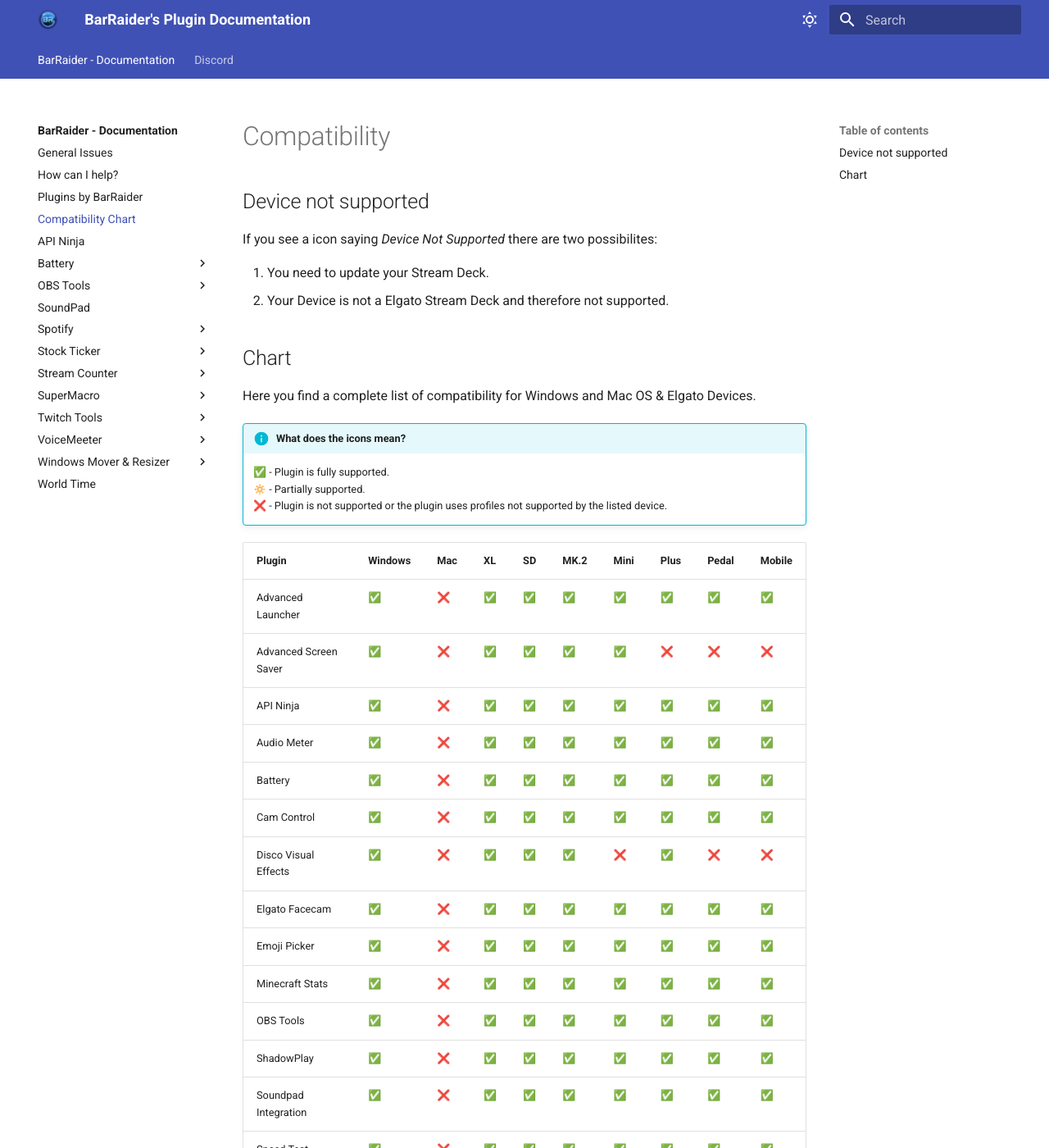
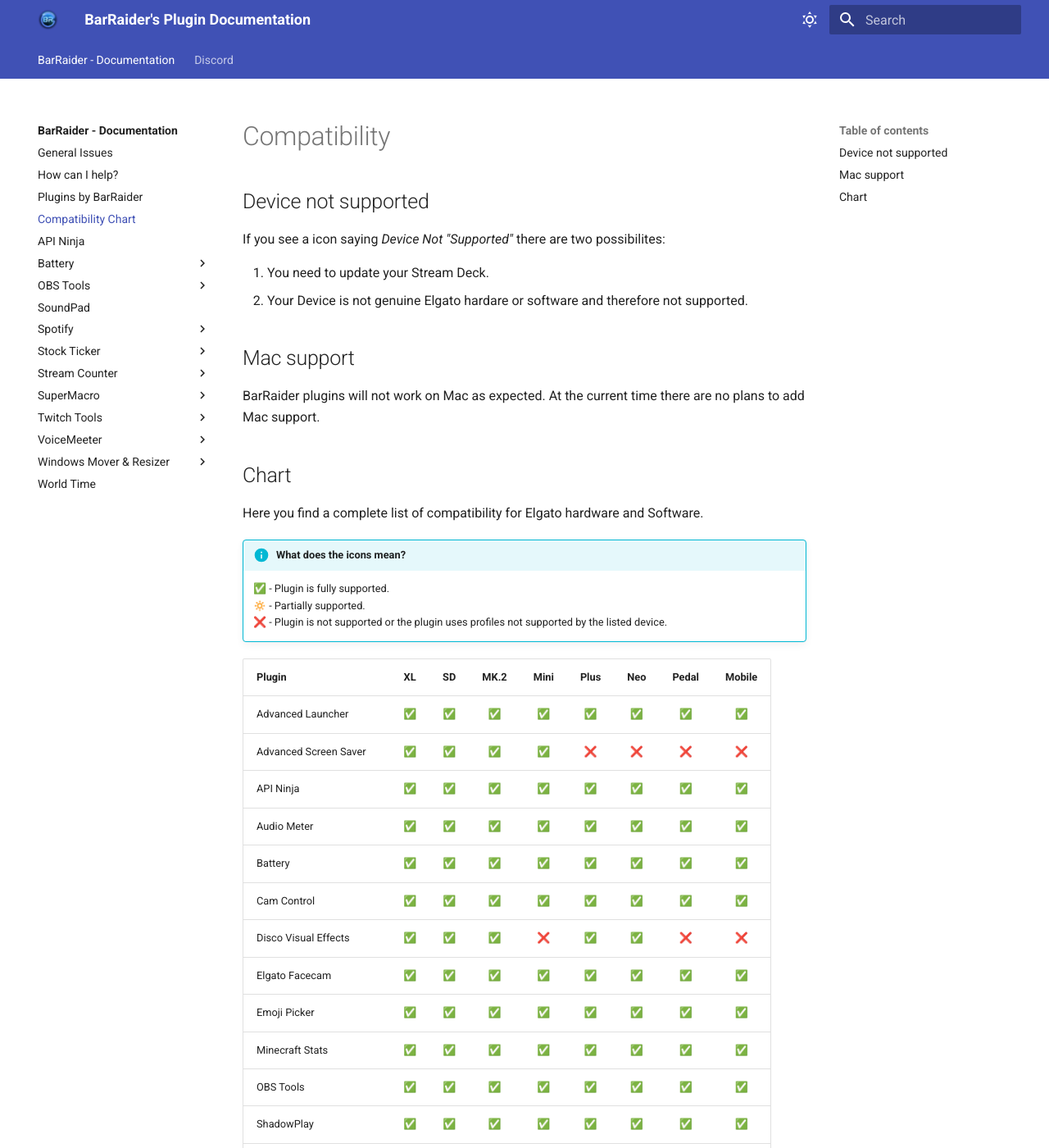
Before and after one commit to BarRaiders/barraiders.github.io, an MkDocs documentation site: the page built from docs/faqs/general/compatibility.md, in a window 1280 px wide and 1400 px high. Shown: the whole window at 82% size. Built offline with MkDocs 1.6.1 and Material for MkDocs 9.7.7, drawn with Linux system fonts in a browser that asks for light colours; comment, search, counter and statistics services are not loaded; some of the changed text lies outside the part shown.

Commit message:
Added neo to comp chart, updated spot. troublesht

```diff
--- a/docs/faqs/general/compatibility.md
+++ b/docs/faqs/general/compatibility.md
@@ -13,48 +13,52 @@
 
 ## Device not supported
 
-If you see a icon saying *Device Not Supported* there are two possibilites:
+If you see a icon saying *Device Not "Supported"* there are two possibilites:
 
 1. You need to update your Stream Deck.
-2. Your Device is not a Elgato Stream Deck and therefore not supported.
+2. Your Device is not genuine Elgato hardare or software and therefore not supported.
+
+## Mac support
+
+BarRaider plugins will not work on Mac as expected. At the current time there are no plans to add Mac support.
 
 ## Chart
-Here you find a complete list of compatibility for Windows and Mac OS & Elgato Devices.
+Here you find a complete list of compatibility for Elgato hardware and Software.
 
 
 !!! info "What does the icons mean?"
 
     [✅]("Supported") - Plugin is fully supported.<br>
-    [🔅]("Partially supported.") - Partially supported.<br>
+    [🔅]("Partially supported") - Partially supported.<br>
     [❌]("Not supported") - Plugin is not supported or the plugin uses profiles not supported by the listed device.
 
-| Plugin                  | Windows | Mac | XL  | SD  | MK.2 | Mini | Plus | Pedal | Mobile |
-| ----------------------- | ------- | --- | --- | --- | ---- | ---- | ---- | ----- | ------ |
-| Advanced Launcher       | [✅]("Supported")    | [❌]("Not supported")| [✅]("Supported")| [✅]("Supported")| [✅]("Supported") | [✅]("Supported") | [✅]("Supported") | [✅]("Supported")  | [✅]("Supported")  |
-| Advanced Screen Saver   | [✅]("Supported")    | [❌]("Not supported")| [✅]("Supported")| [✅]("Supported")| [✅]("Supported") | [✅]("Supported") | [❌]("Not supported") | [❌]("Not supported")  | [❌]("Not supported")  |
-| API Ninja               | [✅]("Supported")    | [❌]("Not supported")| [✅]("Supported")| [✅]("Supported")| [✅]("Supported") | [✅]("Supported") | [✅]("Supported") | [✅]("Supported")  | [✅]("Supported")  |
-| Audio Meter             | [✅]("Supported")    | [❌]("Not supported")| [✅]("Supported")| [✅]("Supported")| [✅]("Supported") | [✅]("Supported") | [✅]("Supported") | [✅]("Supported")  | [✅]("Supported")  |
-| Battery                 | [✅]("Supported")    | [❌]("Not supported")| [✅]("Supported")| [✅]("Supported")| [✅]("Supported") | [✅]("Supported") | [✅]("Supported") | [✅]("Supported")  | [✅]("Supported")  |
-| Cam Control             | [✅]("Supported")    | [❌]("Not supported")| [✅]("Supported")| [✅]("Supported")| [✅]("Supported") | [✅]("Supported") | [✅]("Supported") | [✅]("Supported")  | [✅]("Supported")  |
-| Disco Visual Effects    | [✅]("Supported")    | [❌]("Not supported")| [✅]("Supported")| [✅]("Supported")| [✅]("Supported") | [❌]("Not supported") | [✅]("Supported") | [❌]("Not supported")  | [❌]("Not supported")  |
-| Elgato Facecam          | [✅]("Supported")    | [❌]("Not supported")| [✅]("Supported")| [✅]("Supported")| [✅]("Supported") | [✅]("Supported") | [✅]("Supported") | [✅]("Supported")  | [✅]("Supported")  |
-| Emoji Picker            | [✅]("Supported")    | [❌]("Not supported")| [✅]("Supported")| [✅]("Supported")| [✅]("Supported") | [✅]("Supported") | [✅]("Supported") | [✅]("Supported")  | [✅]("Supported")  |
-| Minecraft Stats         | [✅]("Supported")    | [❌]("Not supported")| [✅]("Supported")| [✅]("Supported")| [✅]("Supported") | [✅]("Supported") | [✅]("Supported") | [✅]("Supported")  | [✅]("Supported")  |
-| OBS Tools               | [✅]("Supported")    | [❌]("Not supported")| [✅]("Supported")| [✅]("Supported")| [✅]("Supported") | [✅]("Supported") | [✅]("Supported") | [✅]("Supported")  | [✅]("Supported")  |
-| ShadowPlay              | [✅]("Supported")    | [❌]("Not supported")| [✅]("Supported")| [✅]("Supported")| [✅]("Supported") | [✅]("Supported") | [✅]("Supported") | [✅]("Supported")  | [✅]("Supported")  |
-| Soundpad Integration    | [✅]("Supported")    | [❌]("Not supported")| [✅]("Supported")| [✅]("Supported")| [✅]("Supported") | [✅]("Supported") | [✅]("Supported") | [✅]("Supported")  | [✅]("Supported")  |
-| Speed Test              | [✅]("Supported")    | [❌]("Not supported")| [✅]("Supported")| [✅]("Supported")| [✅]("Supported") | [✅]("Supported") | [✅]("Supported") | [✅]("Supported")  | [✅]("Supported")  |
-| Spotify Integration     | [✅]("Supported")    | [❌]("Not supported")| [✅]("Supported")| [✅]("Supported")| [✅]("Supported") | [✅]("Supported") | [✅]("Supported") | [✅]("Supported")  | [✅]("Supported")  |
-| Stock Ticker            | [✅]("Supported")    | [❌]("Not supported")| [✅]("Supported")| [✅]("Supported")| [✅]("Supported") | [✅]("Supported") | [✅]("Supported") | [✅]("Supported")  | [✅]("Supported")  |
-| Stopwatch               | [✅]("Supported")    | [❌]("Not supported")| [✅]("Supported")| [✅]("Supported")| [✅]("Supported") | [✅]("Supported") | [✅]("Supported") | [✅]("Supported")  | [✅]("Supported")  |
-| Stream Countdown Timer  | [✅]("Supported")    | [❌]("Not supported")| [✅]("Supported")| [✅]("Supported")| [✅]("Supported") | [✅]("Supported") | [✅]("Supported") | [✅]("Supported")  | [✅]("Supported")  |
-| Stream Counter          | [✅]("Supported")    | [❌]("Not supported")| [✅]("Supported")| [✅]("Supported")| [✅]("Supported") | [✅]("Supported") | [✅]("Supported") | [✅]("Supported")  | [✅]("Supported")  |
-| Stream Deck Games       | [✅]("Supported")    | [❌]("Not supported")| [✅]("Supported")| [✅]("Supported")| [✅]("Supported") | [❌]("Not supported") | [❌]("Not supported") | [❌]("Not supported")  | [❌]("Not supported")  |
-| Super Macro             | [✅]("Supported")    | [❌]("Not supported")| [✅]("Supported")| [✅]("Supported")| [✅]("Supported") | [✅]("Supported") | [✅]("Supported") | [✅]("Supported")  | [✅]("Supported")  |
-| Text File Tools         | [✅]("Supported")    | [❌]("Not supported")| [✅]("Supported")| [✅]("Supported")| [✅]("Supported") | [✅]("Supported") | [✅]("Supported") | [✅]("Supported")  | [✅]("Supported")  |
-| TextToSpeech            | [✅]("Supported")    | [❌]("Not supported")| [✅]("Supported")| [✅]("Supported")| [✅]("Supported") | [✅]("Supported") | [✅]("Supported") | [✅]("Supported")  | [✅]("Supported")  |
-| Twitch Tools            | [✅]("Supported")    | [❌]("Not supported")| [✅]("Supported")| [✅]("Supported")| [✅]("Supported") | [🔅]("Partially supported") | [🔅]("Partially supported") | [❌]("Not supported")  | [❌]("Not supported")  |
-| VoiceMeeter Integration | [✅]("Supported")    | [❌]("Not supported")| [✅]("Supported")| [✅]("Supported")| [✅]("Supported") | [✅]("Supported") | [✅]("Supported") | [✅]("Supported")  | [✅]("Supported")  |
-| Win Tools               | [✅]("Supported")    | [❌]("Not supported")| [✅]("Supported")| [✅]("Supported")| [✅]("Supported") | [🔅]("Partially supported") | [🔅]("Partially supported") | [❌]("Not supported")  | [❌]("Not supported")  |
-| Windows Mover & Resizer | [✅]("Supported")    | [❌]("Not supported")| [✅]("Supported")| [✅]("Supported")| [✅]("Supported") | [✅]("Supported") | [✅]("Supported") | [✅]("Supported")  | [✅]("Supported")  |
-| World Time              | [✅]("Supported")    | [✅]("Supported")| [✅]("Supported")| [✅]("Supported")| [✅]("Supported") | [✅]("Supported") | [✅]("Supported") | [✅]("Supported")  | [✅]("Supported")  |
+| Plugin                  |        XL         |         SD         |       MK.2         |             Mini             |             Plus             |             Neo               |         Pedal         |        Mobile          |
+| :---------------------- | :---------------: | :----------------: | :----------------: | :--------------------------: | :--------------------------: | :---------------------------: | :-------------------: | :--------------------: |
+| Advanced Launcher       | [✅]("Supported") | [✅]("Supported") | [✅]("Supported") |      [✅]("Supported")       |      [✅]("Supported")       |      [✅]("Supported")       |   [✅]("Supported")   |   [✅]("Supported")   |
+| Advanced Screen Saver   | [✅]("Supported") | [✅]("Supported") | [✅]("Supported") |      [✅]("Supported")       |    [❌]("Not supported")     |    [❌]("Not supported")     | [❌]("Not supported") | [❌]("Not supported") |
+| API Ninja               | [✅]("Supported") | [✅]("Supported") | [✅]("Supported") |      [✅]("Supported")       |      [✅]("Supported")       |      [✅]("Supported")       |   [✅]("Supported")   |   [✅]("Supported")   |
+| Audio Meter             | [✅]("Supported") | [✅]("Supported") | [✅]("Supported") |      [✅]("Supported")       |      [✅]("Supported")       |      [✅]("Supported")       |   [✅]("Supported")   |   [✅]("Supported")   |
+| Battery                 | [✅]("Supported") | [✅]("Supported") | [✅]("Supported") |      [✅]("Supported")       |      [✅]("Supported")       |      [✅]("Supported")       |   [✅]("Supported")   |   [✅]("Supported")   |
+| Cam Control             | [✅]("Supported") | [✅]("Supported") | [✅]("Supported") |      [✅]("Supported")       |      [✅]("Supported")       |      [✅]("Supported")       |   [✅]("Supported")   |   [✅]("Supported")   |
+| Disco Visual Effects    | [✅]("Supported") | [✅]("Supported") | [✅]("Supported") |    [❌]("Not supported")     |      [✅]("Supported")       |      [✅]("Supported")       | [❌]("Not supported") | [❌]("Not supported") |
+| Elgato Facecam          | [✅]("Supported") | [✅]("Supported") | [✅]("Supported") |      [✅]("Supported")       |      [✅]("Supported")       |      [✅]("Supported")       |   [✅]("Supported")   |   [✅]("Supported")   |
+| Emoji Picker            | [✅]("Supported") | [✅]("Supported") | [✅]("Supported") |      [✅]("Supported")       |      [✅]("Supported")       |      [✅]("Supported")       |   [✅]("Supported")   |   [✅]("Supported")   |
+| Minecraft Stats         | [✅]("Supported") | [✅]("Supported") | [✅]("Supported") |      [✅]("Supported")       |      [✅]("Supported")       |      [✅]("Supported")       |   [✅]("Supported")   |   [✅]("Supported")   |
+| OBS Tools               | [✅]("Supported") | [✅]("Supported") | [✅]("Supported") |      [✅]("Supported")       |      [✅]("Supported")       |      [✅]("Supported")       |   [✅]("Supported")   |   [✅]("Supported")   |
+| ShadowPlay              | [✅]("Supported") | [✅]("Supported") | [✅]("Supported") |      [✅]("Supported")       |      [✅]("Supported")       |      [✅]("Supported")       |   [✅]("Supported")   |   [✅]("Supported")   |
+| Soundpad Integration    | [✅]("Supported") | [✅]("Supported") | [✅]("Supported") |      [✅]("Supported")       |      [✅]("Supported")       |      [✅]("Supported")       |   [✅]("Supported")   |   [✅]("Supported")   |
+| Speed Test              | [✅]("Supported") | [✅]("Supported") | [✅]("Supported") |      [✅]("Supported")       |      [✅]("Supported")       |      [✅]("Supported")       |   [✅]("Supported")   |   [✅]("Supported")   |
+| Spotify Integration     | [✅]("Supported") | [✅]("Supported") | [✅]("Supported") |      [✅]("Supported")       |      [✅]("Supported")       |      [✅]("Supported")       |   [✅]("Supported")   |   [✅]("Supported")   |
+| Stock Ticker            | [✅]("Supported") | [✅]("Supported") | [✅]("Supported") |      [✅]("Supported")       |      [✅]("Supported")       |      [✅]("Supported")       |   [✅]("Supported")   |   [✅]("Supported")   |
+| Stopwatch               | [✅]("Supported") | [✅]("Supported") | [✅]("Supported") |      [✅]("Supported")       |      [✅]("Supported")       |      [✅]("Supported")       |   [✅]("Supported")   |   [✅]("Supported")   |
+| Stream Countdown Timer  | [✅]("Supported") | [✅]("Supported") | [✅]("Supported") |      [✅]("Supported")       |      [✅]("Supported")       |      [✅]("Supported")       |   [✅]("Supported")   |   [✅]("Supported")   |
+| Stream Counter          | [✅]("Supported") | [✅]("Supported") | [✅]("Supported") |      [✅]("Supported")       |      [✅]("Supported")       |      [✅]("Supported")       |   [✅]("Supported")   |   [✅]("Supported")   |
+| Stream Deck Games       | [✅]("Supported") | [✅]("Supported") | [✅]("Supported") |    [❌]("Not supported")     |    [❌]("Not supported")     |    [❌]("Not supported")     | [❌]("Not supported") | [❌]("Not supported") |
+| Super Macro             | [✅]("Supported") | [✅]("Supported") | [✅]("Supported") |      [✅]("Supported")       |      [✅]("Supported")       |      [✅]("Supported")       |   [✅]("Supported")   |   [✅]("Supported")   |
+| Text File Tools         | [✅]("Supported") | [✅]("Supported") | [✅]("Supported") |      [✅]("Supported")       |      [✅]("Supported")       |      [✅]("Supported")       |   [✅]("Supported")   |   [✅]("Supported")   |
+| TextToSpeech            | [✅]("Supported") | [✅]("Supported") | [✅]("Supported") |      [✅]("Supported")       |      [✅]("Supported")       |      [✅]("Supported")       |   [✅]("Supported")   |   [✅]("Supported")   |
+| Twitch Tools            | [✅]("Supported") | [✅]("Supported") | [✅]("Supported") |  [🔅]("Partially supported") | [🔅]("Partially supported")  | [🔅]("Partially supported")  | [❌]("Not supported") | [❌]("Not supported") |
+| VoiceMeeter Integration | [✅]("Supported") | [✅]("Supported") | [✅]("Supported") |      [✅]("Supported")       |      [✅]("Supported")       |      [✅]("Supported")       |   [✅]("Supported")   |   [✅]("Supported")   |
+| Win Tools               | [✅]("Supported") | [✅]("Supported") | [✅]("Supported") |  [🔅]("Partially supported") | [🔅]("Partially supported")  | [🔅]("Partially supported")  | [❌]("Not supported") | [❌]("Not supported") |
+| Windows Mover & Resizer | [✅]("Supported") | [✅]("Supported") | [✅]("Supported") |      [✅]("Supported")       |      [✅]("Supported")       |      [✅]("Supported")       |   [✅]("Supported")   |   [✅]("Supported")   |
+| World Time              | [✅]("Supported") | [✅]("Supported") | [✅]("Supported") |      [✅]("Supported")       |      [✅]("Supported")       |      [✅]("Supported")       |   [✅]("Supported")   |   [✅]("Supported")   |
```
Also changed, not shown: docs/faqs/general/index.md (+9 -4 lines), docs/faqs/spotify/troubleshooting.md (+0 -6 lines).
